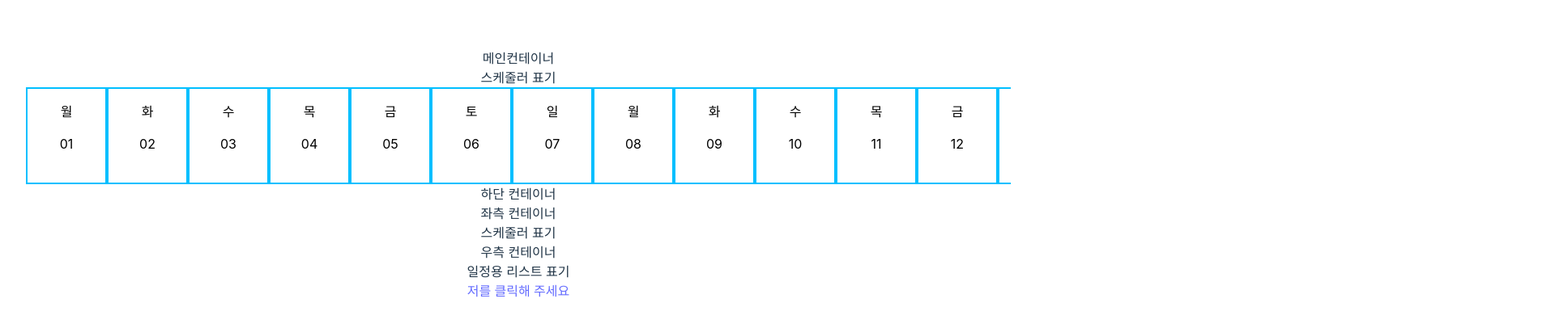
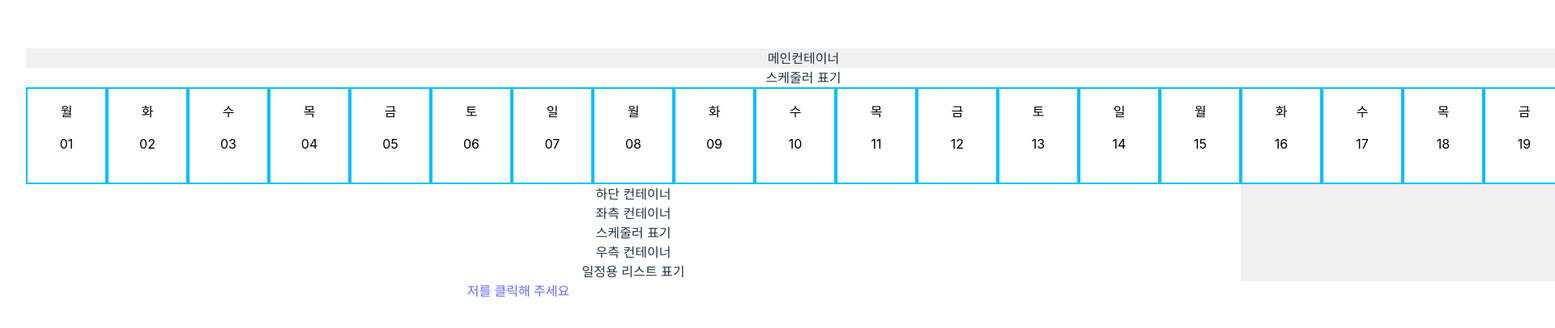
Before and after one commit to JayJHFE/React-Scheduler, a React (Vite) app in the folder PortFolio-vite/: page /scheduler in a window 1280 px wide. Shown: the part 184-590 px from the top of the page at 81% size, 1920 px wide, since content can reach past the window. Built offline with nearby package versions, Linux system fonts and the light colour scheme.

Commit message:
스케줄러 하단 작업

```diff
--- a/PortFolio-vite/src/App.tsx
+++ b/PortFolio-vite/src/App.tsx
@@ -3,18 +3,19 @@ import Home from "./page/home/index.tsx";
 import Main from "./page/main/index.tsx";
 import Scheduler from "./page/scheduler/index.tsx";
 import { Link, Route, Routes } from "react-router-dom";
+import * as S from "./css/mainStyle";
 
 function App() {
   return (
     <>
-      <div>
+      <S.Body>
         <Routes>
           <Route path="/" element={<Home />} />
           <Route path="/main" element={<Main />} />
           <Route path="/scheduler" element={<Scheduler />} />
         </Routes>
         <Link to="/">저를 클릭해 주세요</Link>
-      </div>
+      </S.Body>
     </>
   );
 }
--- a/PortFolio-vite/src/css/mainStyle.ts
+++ b/PortFolio-vite/src/css/mainStyle.ts
@@ -1,3 +1,12 @@
 import styled from "styled-components";
 
-export const Container = styled.div``;
+export const Body = styled.div`
+  width: 100%;
+`;
+export const Container = styled.div`
+  width: 1920px;
+  background-color: #f0f0f0;
+`;
+export const innerContainer = styled.div`
+  width: 1500px;
+`;
--- a/PortFolio-vite/src/page/scheduler/index.tsx
+++ b/PortFolio-vite/src/page/scheduler/index.tsx
@@ -7,7 +7,7 @@ export default function Scheduler() {
       <S.Container>
         메인컨테이너
         <Calendar />
-        <div>
+        <S.innerContainer>
           하단 컨테이너
           <div>
             좌측 컨테이너
@@ -17,7 +17,7 @@ export default function Scheduler() {
             우측 컨테이너
             <div>일정용 리스트 표기</div>
           </div>
-        </div>
+        </S.innerContainer>
       </S.Container>
     </>
   );
```
